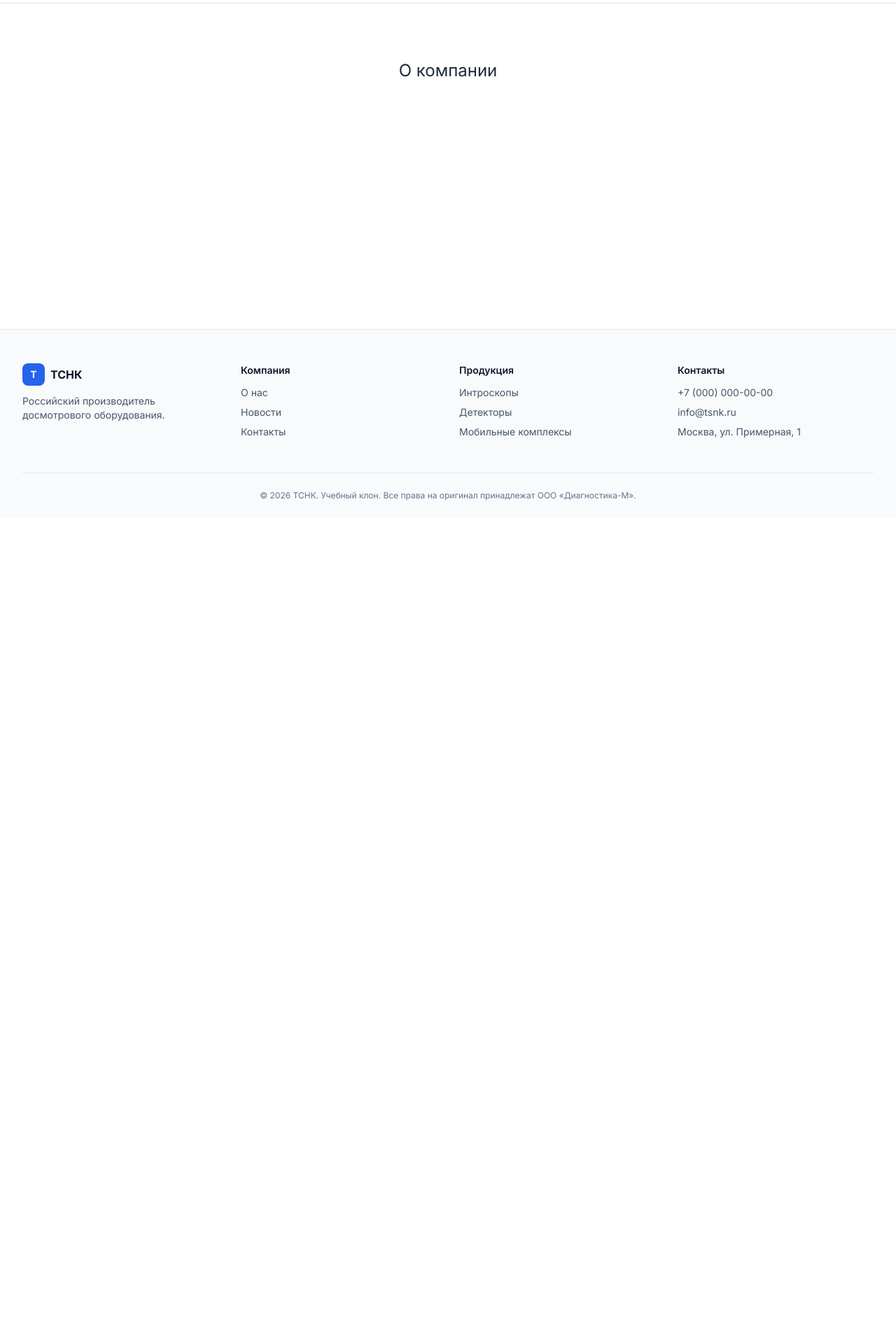
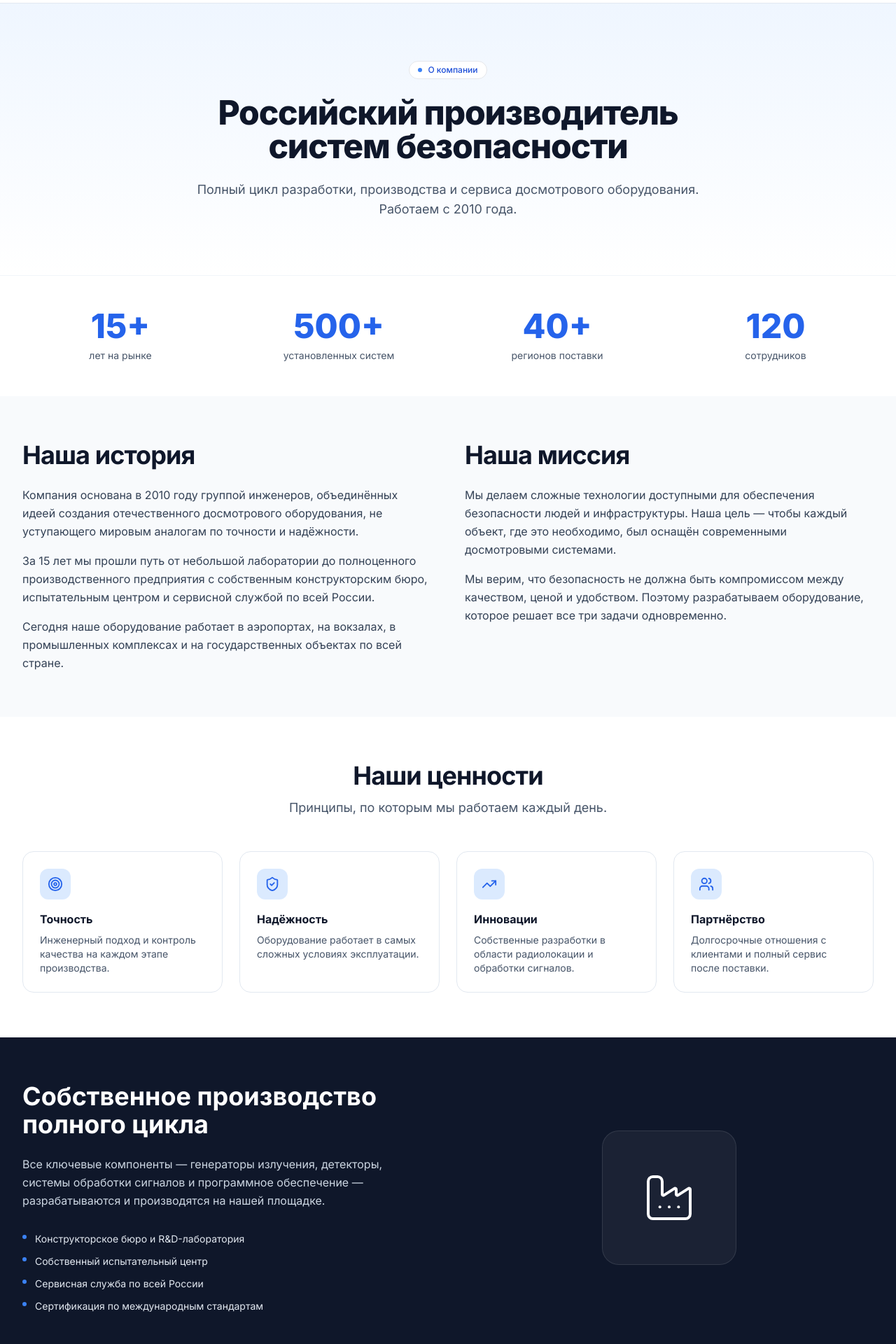
Before and after one commit to igorzolo/tsnk-clone, a React (Vite) app: page /about in a window 1280 px wide. Shown: the part 60-1980 px from the top of the page at 70% size. Before the commit the page ends 800 px from the top, so only its background shows below. Built offline with nearby package versions, Linux system fonts and the light colour scheme.

Commit message:
feat: about page with history, mission, values and production section

```diff
--- a/src/pages/About.tsx
+++ b/src/pages/About.tsx
@@ -1,3 +1,207 @@
+import { Link } from 'react-router-dom';
+import { Factory, Users, Award, Target, ShieldCheck, TrendingUp } from 'lucide-react';
+import Container from '../components/ui/Container';
+import SectionTitle from '../components/ui/SectionTitle';
+import Button from '../components/ui/Button';
+
+const stats = [
+  { value: '15+', label: 'лет на рынке' },
+  { value: '500+', label: 'установленных систем' },
+  { value: '40+', label: 'регионов поставки' },
+  { value: '120', label: 'сотрудников' },
+];
+
+const values = [
+  {
+    icon: Target,
+    title: 'Точность',
+    text: 'Инженерный подход и контроль качества на каждом этапе производства.',
+  },
+  {
+    icon: ShieldCheck,
+    title: 'Надёжность',
+    text: 'Оборудование работает в самых сложных условиях эксплуатации.',
+  },
+  {
+    icon: TrendingUp,
+    title: 'Инновации',
+    text: 'Собственные разработки в области радиолокации и обработки сигналов.',
+  },
+  {
+    icon: Users,
+    title: 'Партнёрство',
+    text: 'Долгосрочные отношения с клиентами и полный сервис после поставки.',
+  },
+];
+
 export default function About() {
-  return <div className="py-20 text-center text-2xl">О компании</div>;
+  return (
+    <>
+      {/* Hero */}
+      <section className="border-b border-slate-100 bg-gradient-to-b from-brand-50 to-white">
+        <Container className="py-16 sm:py-20">
+          <div className="mx-auto max-w-3xl text-center">
+            <span className="inline-flex items-center gap-2 rounded-full border border-brand-200 bg-white px-3 py-1 text-xs font-medium text-brand-700">
+              <span className="h-1.5 w-1.5 rounded-full bg-brand-500" />
+              О компании
+            </span>
+            <h1 className="mt-6 text-4xl font-extrabold tracking-tight text-slate-900 sm:text-5xl">
+              Российский производитель систем безопасности
+            </h1>
+            <p className="mt-6 text-lg text-slate-600">
+              Полный цикл разработки, производства и сервиса досмотрового
+              оборудования. Работаем с 2010 года.
+            </p>
+          </div>
+        </Container>
+      </section>
+
+      {/* Цифры */}
+      <section>
+        <Container className="py-12">
+          <div className="grid grid-cols-2 gap-8 lg:grid-cols-4">
+            {stats.map((s) => (
+              <div key={s.label} className="text-center">
+                <div className="text-4xl font-extrabold text-brand-600 sm:text-5xl">
+                  {s.value}
+                </div>
+                <div className="mt-2 text-sm text-slate-600">{s.label}</div>
+              </div>
+            ))}
+          </div>
+        </Container>
+      </section>
+
+      {/* История и миссия */}
+      <section className="bg-slate-50">
+        <Container className="py-16">
+          <div className="grid gap-12 lg:grid-cols-2 lg:items-start">
+            <div>
+              <SectionTitle title="Наша история" />
+              <div className="mt-6 space-y-4 text-base leading-relaxed text-slate-700">
+                <p>
+                  Компания основана в 2010 году группой инженеров, объединённых
+                  идеей создания отечественного досмотрового оборудования, не
+                  уступающего мировым аналогам по точности и надёжности.
+                </p>
+                <p>
+                  За 15 лет мы прошли путь от небольшой лаборатории до полноценного
+                  производственного предприятия с собственным конструкторским бюро,
+                  испытательным центром и сервисной службой по всей России.
+                </p>
+                <p>
+                  Сегодня наше оборудование работает в аэропортах, на вокзалах, в
+                  промышленных комплексах и на государственных объектах по всей
+                  стране.
+                </p>
+              </div>
+            </div>
+
+            <div>
+              <SectionTitle title="Наша миссия" />
+              <div className="mt-6 space-y-4 text-base leading-relaxed text-slate-700">
+                <p>
+                  Мы делаем сложные технологии доступными для обеспечения
+                  безопасности людей и инфраструктуры. Наша цель — чтобы каждый
+                  объект, где это необходимо, был оснащён современными досмотровыми
+                  системами.
+                </p>
+                <p>
+                  Мы верим, что безопасность не должна быть компромиссом между
+                  качеством, ценой и удобством. Поэтому разрабатываем оборудование,
+                  которое решает все три задачи одновременно.
+                </p>
+              </div>
+            </div>
+          </div>
+        </Container>
+      </section>
+
+      {/* Ценности */}
+      <section>
+        <Container className="py-16">
+          <SectionTitle
+            title="Наши ценности"
+            subtitle="Принципы, по которым мы работаем каждый день."
+            align="center"
+          />
+
+          <div className="mt-12 grid gap-6 sm:grid-cols-2 lg:grid-cols-4">
+            {values.map(({ icon: Icon, title, text }) => (
+              <div
+                key={title}
+                className="rounded-2xl border border-slate-200 bg-white p-6 transition-all hover:border-brand-300 hover:shadow-md"
+              >
+                <div className="flex h-11 w-11 items-center justify-center rounded-xl bg-brand-100 text-brand-600">
+                  <Icon size={22} />
+                </div>
+                <h3 className="mt-4 text-base font-bold text-slate-900">{title}</h3>
+                <p className="mt-2 text-sm text-slate-600">{text}</p>
+              </div>
+            ))}
+          </div>
+        </Container>
+      </section>
+
+      {/* Производство */}
+      <section className="bg-slate-900 text-white">
+        <Container className="py-16">
+          <div className="grid gap-12 lg:grid-cols-2 lg:items-center">
+            <div>
+              <h2 className="text-3xl font-bold sm:text-4xl">
+                Собственное производство полного цикла
+              </h2>
+              <p className="mt-6 text-base leading-relaxed text-slate-300">
+                Все ключевые компоненты — генераторы излучения, детекторы, системы
+                обработки сигналов и программное обеспечение — разрабатываются и
+                производятся на нашей площадке.
+              </p>
+              <ul className="mt-8 space-y-3">
+                {[
+                  'Конструкторское бюро и R&D-лаборатория',
+                  'Собственный испытательный центр',
+                  'Сервисная служба по всей России',
+                  'Сертификация по международным стандартам',
+                ].map((item) => (
+                  <li
+                    key={item}
+                    className="flex items-start gap-3 text-sm text-slate-200"
+                  >
+                    <span className="mt-1 h-1.5 w-1.5 shrink-0 rounded-full bg-brand-500" />
+                    {item}
+                  </li>
+                ))}
+              </ul>
+            </div>
+
+            <div className="flex items-center justify-center">
+              <div className="flex h-48 w-48 items-center justify-center rounded-3xl border border-white/10 bg-white/5">
+                <Factory size={80} className="text-brand-400" strokeWidth={1.2} />
+              </div>
+            </div>
+          </div>
+        </Container>
+      </section>
+
+      {/* CTA */}
+      <section>
+        <Container className="py-16">
+          <div className="rounded-3xl border border-brand-100 bg-gradient-to-br from-brand-50 to-white px-8 py-14 text-center sm:px-16">
+            <Award className="mx-auto text-brand-600" size={40} />
+            <h2 className="mt-4 text-3xl font-bold text-slate-900 sm:text-4xl">
+              Обсудим ваш проект?
+            </h2>
+            <p className="mx-auto mt-4 max-w-xl text-slate-600">
+              Расскажите о задаче — подберём оборудование и рассчитаем стоимость.
+            </p>
+            <div className="mt-8 flex justify-center">
+              <Link to="/contacts">
+                <Button size="lg">Связаться с нами</Button>
+              </Link>
+            </div>
+          </div>
+        </Container>
+      </section>
+    </>
+  );
 }
```
